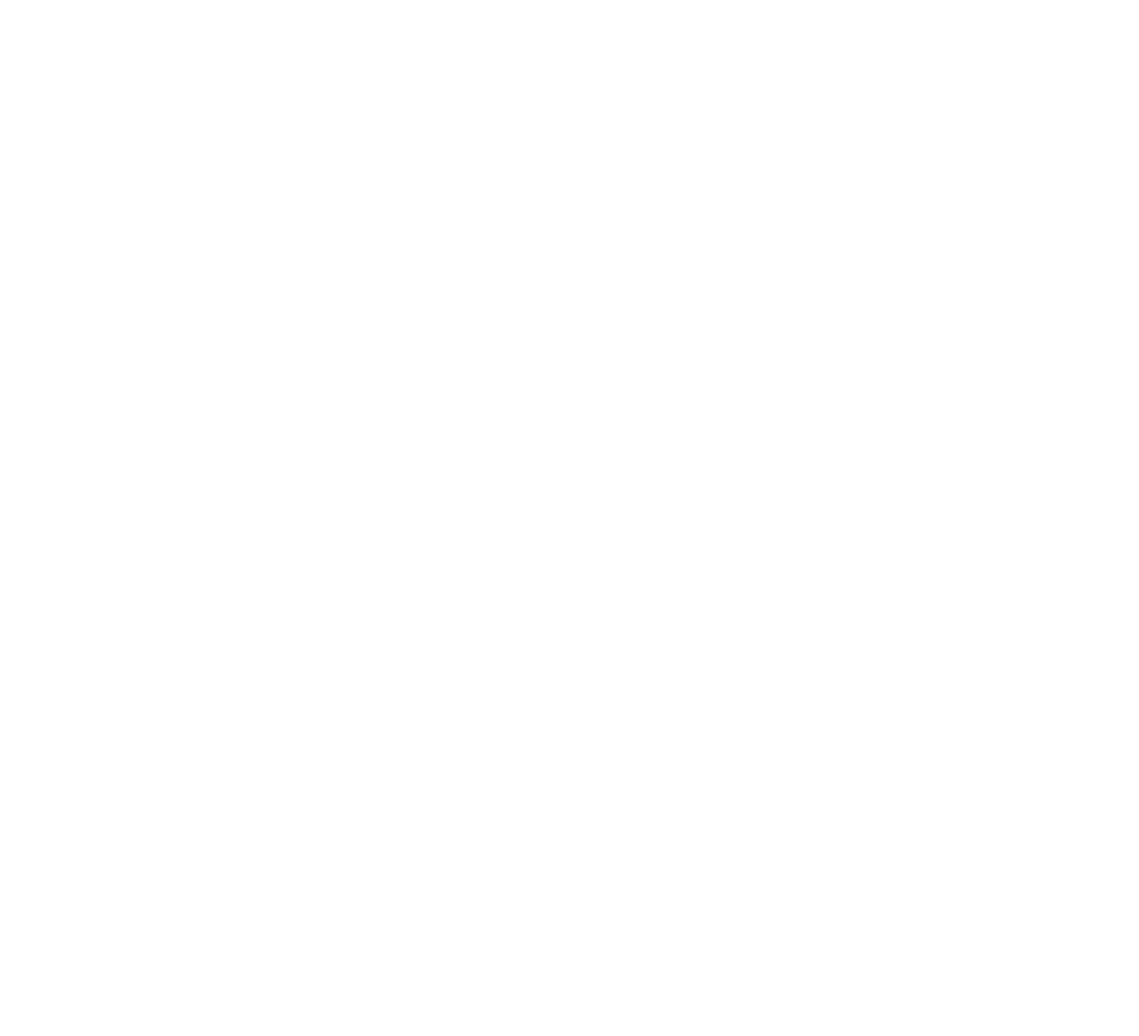
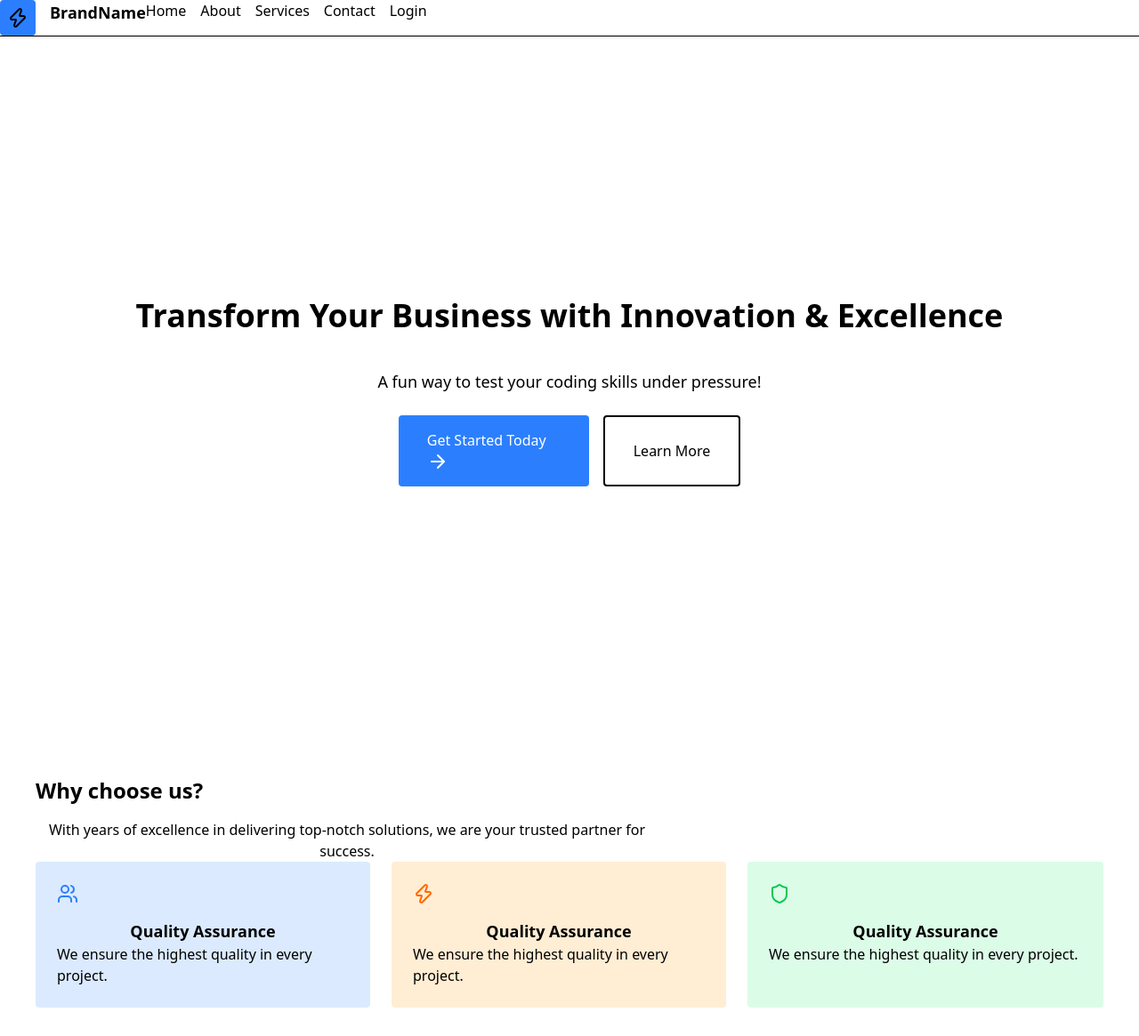
Before and after one commit to Cecilieditlevsen/code-in-the-dark, a website: page index.html in a window 1280 px wide. Shown: the whole page at 89% size. Before the commit the page ends 800 px from the top, so only its background shows below. Drawn offline with nearby package versions, Linux system fonts and the light colour scheme.

Commit message:
Code in the Dark Submission - team-4

```diff
--- a/index.html
+++ b/index.html
@@ -13,6 +13,78 @@
   </head>
 
   <body>
+    <nav class="flex space-between border-b border-grey-300 shadow-sm">
+      <div class="flex space-x-4">
+        <div class="rounded bg-blue-500 p-2">
+          <i data-lucide="zap"></i>
+        </div>
+        <span class="font-bold text-lg">BrandName</span>
+      </div>
+
+      <ul class="flex space-x-4 list-none">
+        <li>Home</li>
+        <li>About</li>
+        <li>Services</li>
+        <li>Contact</li>
+        <li>Login</li>
+      </ul>
+    </nav>
+
+    <div>
+
+    <section
+      class="h-screen flex justify-center items-center flex-col bg-gradient from-blue-100 to-orange-100"
+    >
+      <h1 class="text-4xl font-bold mb-4 text-black">
+        Transform Your Business with
+        <span class="text-gradient from-blue to-orange"
+          >Innovation & Excellence</span
+        >
+      </h1>
+      <p class="text-lg my-6 text-center text-grey-800">
+        A fun way to test your coding skills under pressure!
+      </p>
+      <div class="space-x-4 flex">
+        <button
+          class="bg-blue-500 text-white px-8 py-4 rounded hover:bg-blue-600 space-x-4"
+        >
+          <span>Get Started Today</span>
+          <i data-lucide="arrow-right"></i>
+        </button>
+        <button class="px-8 py-4 rounded bg-white border-2 border-grey-500">
+          <span>Learn More</span>
+        </button>
+      </div>
+    </section>
+
+    <section class="bg-white p-10 container py-8">
+
+      <div class="max-w-[700px] flex flex-col justify-center">
+        <h2 class="text-black text-2xl font-bold mb-4">Why choose us?</h2>
+        <p class="text-grey-800 text-center">With years of excellence in delivering top-notch solutions, we are your trusted partner for success.</p>
+      </div>
+
+      <div class="grid grid-cols-3 space-x-6">
+        <div class="rounded-sm bg-blue-100 p-6">
+          <i data-lucide="users" class="text-blue-500 mb-4"></i>
+          <h3 class="text-lg font-semibold text-center">Quality Assurance</h3>
+          <p class="text-grey-700">We ensure the highest quality in every project.</p>
+
+        </div>
+        <div class="rounded-sm bg-orange-100 p-6">
+          <i data-lucide="zap" class="text-orange-500 mb-4"></i>
+          <h3 class="text-lg font-semibold text-center">Quality Assurance</h3>
+          <p class="text-grey-700">We ensure the highest quality in every project.</p>
+
+        </div>
+        <div class="rounded-sm bg-green-100 p-6">
+          <i data-lucide="shield" class="text-green-500 mb-4"></i>
+          <h3 class="text-lg font-semibold text-center">Quality Assurance</h3>
+          <p class="text-grey-700">We ensure the highest quality in every project.</p>
+
+        </div>
+      </div>
+    </section>
     <!--
   🎯 START CODING HERE!
   May your divs be straight and your classes be right 😎
```
